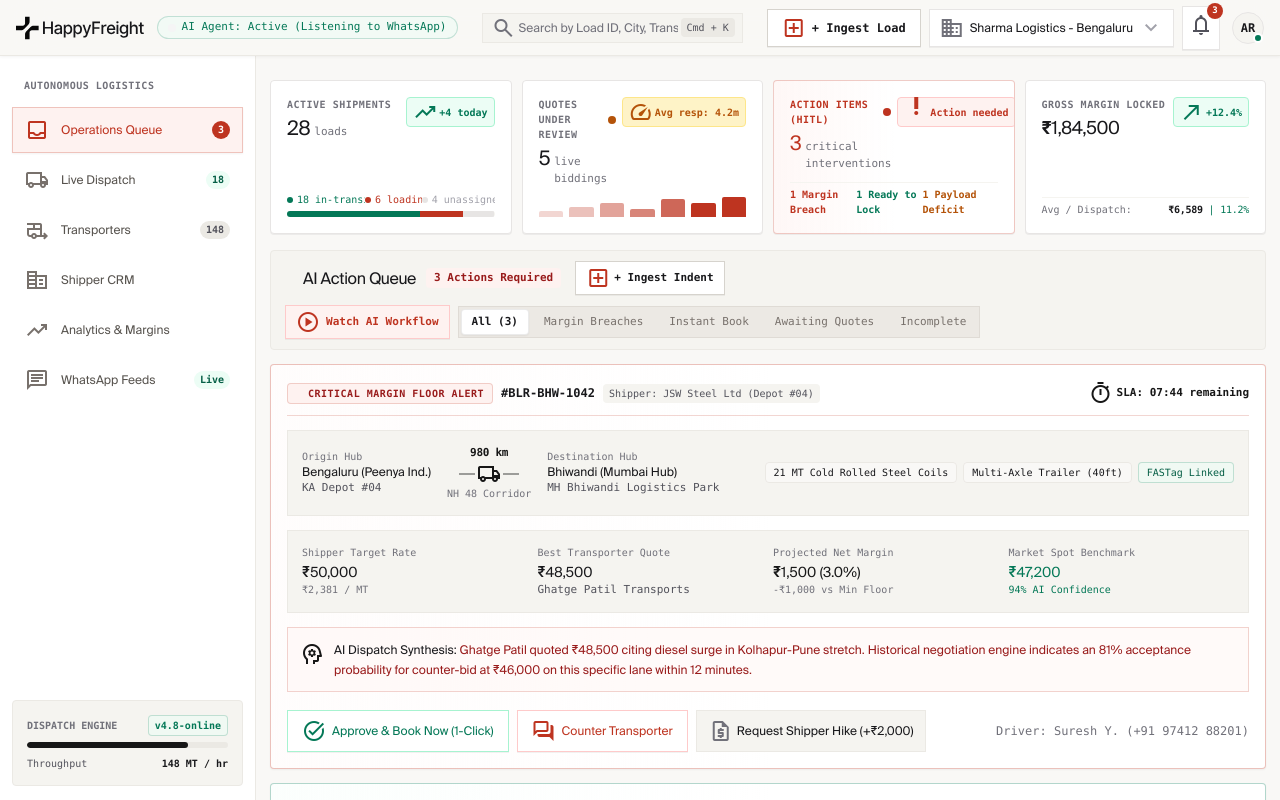
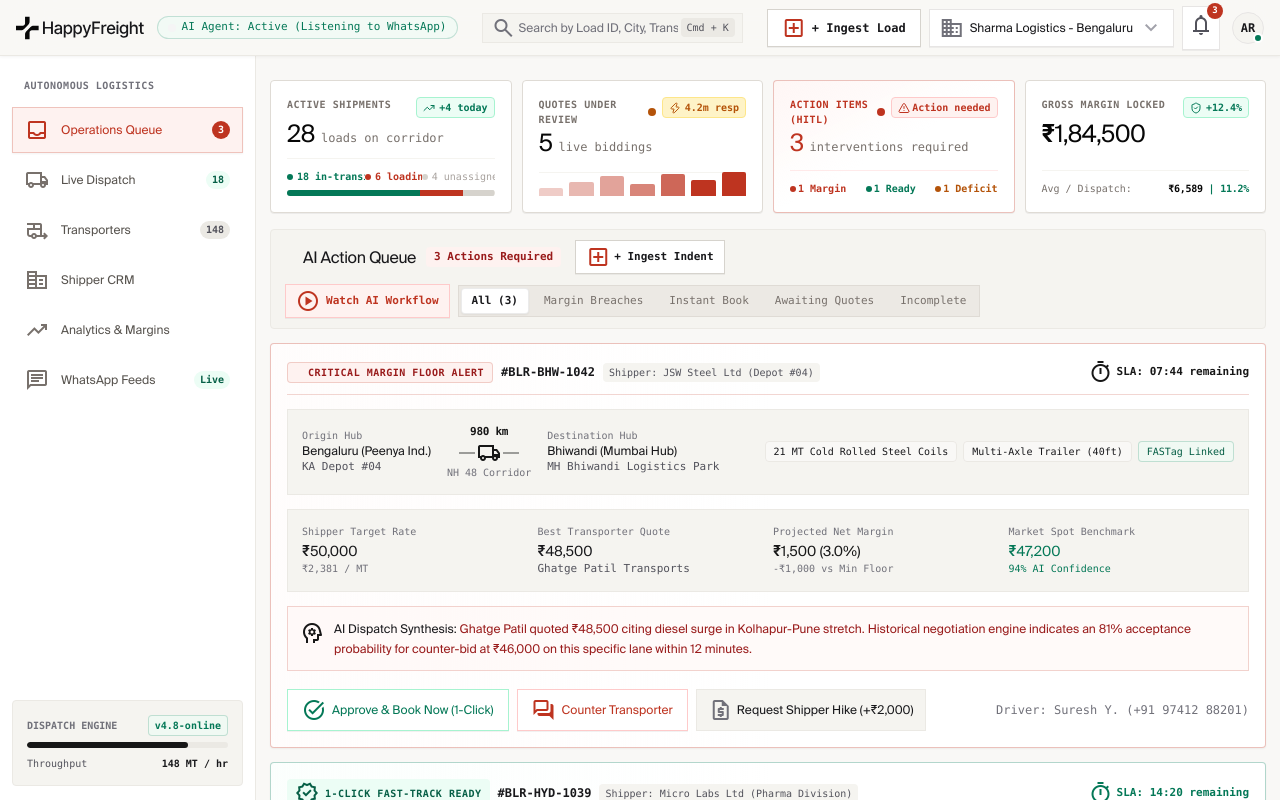
Before and after one commit to AKSHAYRAM2003/fright_broker---agent-harness, a Next.js app in the folder fright-web/: page /dashboard in a window 1280 px wide. Shown: the top 800 px of the page. Built offline with nearby package versions, Linux system fonts and the light colour scheme; a web font is replaced by a local one.

Commit message:
feat(kpi): redesign dashboard operations KPI cards with Stageshow craft principles, rolling numbers, and calibrated micro-charts

```diff
--- a/fright-web/src/components/dashboard/TopStatsBar.tsx
+++ b/fright-web/src/components/dashboard/TopStatsBar.tsx
@@ -2,6 +2,8 @@
 
 import React from "react";
 import { DashboardStats } from "@/types/load";
+import { NumberRoll } from "@/components/stageshow/NumberRoll";
+import { TrendingUp, Zap, AlertTriangle, ShieldCheck } from "lucide-react";
 
 interface TopStatsBarProps {
   stats?: Partial<DashboardStats>;
@@ -22,7 +24,7 @@ export const TopStatsBar: React.FC<TopStatsBarProps> = ({ stats }) => {
   const avgMarginPerDispatch = stats?.avgMarginPerDispatch ?? 6589;
   const avgMarginPct = stats?.avgMarginPct ?? 11.2;
 
-  // Percentage calculations for progress bar
+  // Percentage calculations for status bar
   const totalLoads = activeShipments || 1;
   const inTransitPct = Math.min(100, Math.round((inTransit / totalLoads) * 100));
   const loadingPct = Math.min(100 - inTransitPct, Math.round((loading / totalLoads) * 100));
@@ -31,143 +33,183 @@ export const TopStatsBar: React.FC<TopStatsBarProps> = ({ stats }) => {
   return (
     <div className="w-full overflow-x-auto no-scrollbar pb-0.5">
       <section
-        aria-label="Operational Key Metrics"
-        className="grid grid-cols-4 min-w-[740px] md:min-w-full gap-2.5 sm:gap-3 lg:gap-4 w-full"
+        aria-label="Operational Key Performance Indicators"
+        className="grid grid-cols-4 min-w-[760px] md:min-w-full gap-2.5 sm:gap-3.5 w-full"
       >
-        {/* Stat Card 1: Active Shipments */}
-        <div className="relative overflow-hidden bg-white border border-[#e7e5e4] hover:border-[#be3420]/30 rounded-xl p-3 sm:p-3.5 lg:p-4 shadow-2xs transition-all flex flex-col justify-between group">
+        {/* KPI 1: Active In-Transit Fleet */}
+        <div className="relative overflow-hidden bg-white border border-[#dfdbd5] hover:border-[#a8a29e] rounded-xl p-3.5 sm:p-4 shadow-2xs transition-all duration-300 flex flex-col justify-between group">
+          <div>
             <div className="flex items-start justify-between gap-1.5">
-            <div className="flex flex-col">
-              <span className="font-mono text-[9px] sm:text-[10px] text-[#71717a] uppercase tracking-wider font-semibold">
+              <span className="font-mono text-[10px] text-[#78716c] uppercase tracking-wider font-semibold">
                 Active Shipments
               </span>
-              <div className="flex items-baseline gap-1 mt-0.5">
-                <span className="font-sans text-xl sm:text-2xl font-bold tracking-tight text-[#18181b]">
-                  {activeShipments}
-                </span>
-                <span className="font-mono text-[11px] text-[#71717a] font-medium">loads</span>
-              </div>
-            </div>
-            <span className="inline-flex items-center gap-0.5 px-1.5 py-0.5 bg-[#ecfdf5] text-[#047857] border border-[#a7f3d0] rounded font-mono text-[9px] sm:text-[10px] font-bold shrink-0">
-              <span className="material-symbols-outlined text-[11px]">trending_up</span>
+              <span className="inline-flex items-center gap-1 px-1.5 py-0.5 bg-[#ecfdf5] text-[#047857] border border-[#a7f3d0] rounded font-mono text-[10px] font-bold shrink-0">
+                <TrendingUp className="w-3 h-3" />
                 +4 today
               </span>
             </div>
 
-          <div className="mt-2.5 sm:mt-3">
-            <div className="flex items-center justify-between text-[#71717a] font-mono text-[9px] sm:text-[10px] mb-1">
-              <span className="flex items-center gap-1 text-[#047857] font-medium truncate">
-                <span className="h-1.5 w-1.5 rounded-full bg-[#047857] shrink-0"></span>{inTransit} in-transit
+            {/* Hero Number */}
+            <div className="flex items-baseline gap-1.5 mt-1">
+              <span className="font-sans text-2xl sm:text-[28px] font-bold tracking-tight text-[#070707] leading-none">
+                <NumberRoll value={activeShipments} />
               </span>
-              <span className="flex items-center gap-1 text-[#be3420] font-medium truncate">
-                <span className="h-1.5 w-1.5 rounded-full bg-[#be3420] shrink-0"></span>{loading} loading
+              <span className="font-mono text-xs text-[#78716c] font-medium">loads on corridor</span>
+            </div>
+          </div>
+
+          {/* Segmented Pipeline Track */}
+          <div className="mt-3 pt-2.5 border-t border-[#f5f4f0] flex flex-col gap-1.5">
+            <div className="flex items-center justify-between text-[#78716c] font-mono text-[10px]">
+              <span className="flex items-center gap-1 text-[#047857] font-semibold truncate">
+                <span className="h-1.5 w-1.5 rounded-full bg-[#047857] shrink-0" />
+                {inTransit} in-transit
               </span>
-              <span className="flex items-center gap-1 text-[#a1a1aa] truncate">
-                <span className="h-1.5 w-1.5 rounded-full bg-[#e7e5e4] shrink-0"></span>{unassigned} unassigned
+              <span className="flex items-center gap-1 text-[#be3420] font-semibold truncate">
+                <span className="h-1.5 w-1.5 rounded-full bg-[#be3420] shrink-0" />
+                {loading} loading
+              </span>
+              <span className="flex items-center gap-1 text-[#a8a29e] font-medium truncate">
+                <span className="h-1.5 w-1.5 rounded-full bg-[#d6d3cd] shrink-0" />
+                {unassigned} unassigned
               </span>
             </div>
-            <div className="w-full h-1.5 bg-[#f5f4f0] rounded-full overflow-hidden flex">
-              <div className="bg-[#047857] h-full transition-all duration-500" style={{ width: `${inTransitPct}%` }} title={`${inTransit} In-Transit (${inTransitPct}%)`}></div>
-              <div className="bg-[#be3420] h-full transition-all duration-500" style={{ width: `${loadingPct}%` }} title={`${loading} Loading (${loadingPct}%)`}></div>
-              <div className="bg-[#e7e5e4] h-full transition-all duration-500" style={{ width: `${unassignedPct}%` }} title={`${unassigned} Unassigned (${unassignedPct}%)`}></div>
+
+            {/* Smooth Tri-color Track */}
+            <div className="w-full h-1.5 bg-[#eae7e1] rounded-full overflow-hidden flex shadow-inner">
+              <div
+                className="bg-[#047857] h-full transition-all duration-700 ease-out"
+                style={{ width: `${inTransitPct}%` }}
+                title={`${inTransit} In-Transit (${inTransitPct}%)`}
+              />
+              <div
+                className="bg-[#be3420] h-full transition-all duration-700 ease-out"
+                style={{ width: `${loadingPct}%` }}
+                title={`${loading} Loading (${loadingPct}%)`}
+              />
+              <div
+                className="bg-[#d6d3cd] h-full transition-all duration-700 ease-out"
+                style={{ width: `${unassignedPct}%` }}
+                title={`${unassigned} Unassigned (${unassignedPct}%)`}
+              />
             </div>
           </div>
         </div>
 
-        {/* Stat Card 2: Quotes Under Review */}
-        <div className="relative overflow-hidden bg-white border border-[#e7e5e4] hover:border-[#be3420]/30 rounded-xl p-3 sm:p-3.5 lg:p-4 shadow-2xs transition-all flex flex-col justify-between group">
+        {/* KPI 2: WhatsApp Spot Biddings */}
+        <div className="relative overflow-hidden bg-white border border-[#dfdbd5] hover:border-[#a8a29e] rounded-xl p-3.5 sm:p-4 shadow-2xs transition-all duration-300 flex flex-col justify-between group">
+          <div>
             <div className="flex items-start justify-between gap-1.5">
-            <div className="flex flex-col">
               <div className="flex items-center gap-1.5">
-                <span className="font-mono text-[9px] sm:text-[10px] text-[#71717a] uppercase tracking-wider font-semibold">
+                <span className="font-mono text-[10px] text-[#78716c] uppercase tracking-wider font-semibold">
                   Quotes Under Review
                 </span>
                 <span className="relative flex h-2 w-2">
-                  <span className="animate-ping absolute inline-flex h-full w-full rounded-full bg-[#b45309] opacity-75"></span>
-                  <span className="relative inline-flex rounded-full h-2 w-2 bg-[#b45309]"></span>
+                  <span className="animate-ping absolute inline-flex h-full w-full rounded-full bg-[#b45309] opacity-75" />
+                  <span className="relative inline-flex rounded-full h-2 w-2 bg-[#b45309]" />
                 </span>
               </div>
-              <div className="flex items-baseline gap-1 mt-0.5">
-                <span className="font-sans text-xl sm:text-2xl font-bold tracking-tight text-[#18181b]">
-                  {quotesUnderReview}
-                </span>
-                <span className="font-mono text-[11px] text-[#71717a] font-medium">live biddings</span>
-              </div>
-            </div>
-            <span className="inline-flex items-center gap-0.5 px-1.5 py-0.5 bg-[#fef3c7] text-[#b45309] border border-[#fde68a] rounded font-mono text-[9px] sm:text-[10px] font-bold shrink-0">
-              <span className="material-symbols-outlined text-[11px]">speed</span>
-              Avg resp: {avgResponseTime}
+              <span className="inline-flex items-center gap-1 px-1.5 py-0.5 bg-[#fef3c7] text-[#b45309] border border-[#fde68a] rounded font-mono text-[10px] font-bold shrink-0">
+                <Zap className="w-3 h-3 text-[#b45309]" />
+                {avgResponseTime} resp
               </span>
             </div>
 
-          {/* Calibrated Burnt Rust Mini Barchart */}
-          <div className="mt-2.5 sm:mt-3 flex items-end justify-between gap-1.5 h-4 sm:h-5 pt-0.5">
-            <div className="w-full bg-[#be3420]/20 h-1.5 rounded-t-xs" title="10m ago"></div>
-            <div className="w-full bg-[#be3420]/30 h-2.5 rounded-t-xs" title="8m ago"></div>
-            <div className="w-full bg-[#be3420]/45 h-3.5 rounded-t-xs" title="6m ago"></div>
-            <div className="w-full bg-[#be3420]/60 h-2 rounded-t-xs" title="4m ago"></div>
-            <div className="w-full bg-[#be3420]/75 h-4.5 rounded-t-xs" title="2m ago"></div>
-            <div className="w-full bg-[#be3420] h-3.5 rounded-t-xs" title="1m ago"></div>
-            <div className="w-full bg-[#be3420] h-5 rounded-t-xs animate-pulse" title="Now"></div>
+            {/* Hero Number */}
+            <div className="flex items-baseline gap-1.5 mt-1">
+              <span className="font-sans text-2xl sm:text-[28px] font-bold tracking-tight text-[#070707] leading-none">
+                <NumberRoll value={quotesUnderReview} />
+              </span>
+              <span className="font-mono text-xs text-[#78716c] font-medium">live biddings</span>
             </div>
           </div>
 
-        {/* Stat Card 3: Action Items HITL */}
-        <div className="relative overflow-hidden bg-white border border-[#be3420]/25 bg-gradient-to-r from-[#fef2f0]/60 via-white to-white rounded-xl p-3 sm:p-3.5 lg:p-4 shadow-2xs transition-all flex flex-col justify-between group">
+          {/* Stageshow Mini Barchart Rhythm */}
+          <div className="mt-3 pt-2.5 border-t border-[#f5f4f0] flex items-end justify-between gap-1.5 h-6">
+            <div className="flex-1 bg-[#be3420]/25 hover:bg-[#be3420]/40 transition-colors h-2 rounded-t-xs" title="12m ago: 1 quote" />
+            <div className="flex-1 bg-[#be3420]/35 hover:bg-[#be3420]/50 transition-colors h-3.5 rounded-t-xs" title="9m ago: 2 quotes" />
+            <div className="flex-1 bg-[#be3420]/45 hover:bg-[#be3420]/60 transition-colors h-5 rounded-t-xs" title="6m ago: 4 quotes" />
+            <div className="flex-1 bg-[#be3420]/60 hover:bg-[#be3420]/75 transition-colors h-3 rounded-t-xs" title="4m ago: 2 quotes" />
+            <div className="flex-1 bg-[#be3420]/75 hover:bg-[#be3420]/90 transition-colors h-5.5 rounded-t-xs" title="2m ago: 5 quotes" />
+            <div className="flex-1 bg-[#be3420] h-4 rounded-t-xs" title="1m ago: 3 quotes" />
+            <div className="flex-1 bg-[#be3420] h-6 rounded-t-xs animate-pulse" title="Now: Active incoming quote" />
+          </div>
+        </div>
+
+        {/* KPI 3: Action Items HITL (Focal Alert Card) */}
+        <div className="relative overflow-hidden bg-[#fefcfb] border border-[#be3420]/30 hover:border-[#be3420]/50 rounded-xl p-3.5 sm:p-4 shadow-2xs transition-all duration-300 flex flex-col justify-between group bg-gradient-to-br from-[#fef2f0]/60 via-white to-white">
+          <div>
             <div className="flex items-start justify-between gap-1.5">
-            <div className="flex flex-col">
               <div className="flex items-center gap-1.5">
-                <span className="font-mono text-[9px] sm:text-[10px] text-[#be3420] uppercase tracking-wider font-bold">
+                <span className="font-mono text-[10px] text-[#be3420] uppercase tracking-wider font-bold">
                   Action Items (HITL)
                 </span>
                 <span className="relative flex h-2 w-2">
-                  <span className="animate-ping absolute inline-flex h-full w-full rounded-full bg-[#be3420] opacity-75"></span>
-                  <span className="relative inline-flex rounded-full h-2 w-2 bg-[#be3420]"></span>
+                  <span className="animate-ping absolute inline-flex h-full w-full rounded-full bg-[#be3420] opacity-75" />
+                  <span className="relative inline-flex rounded-full h-2 w-2 bg-[#be3420]" />
                 </span>
               </div>
-              <div className="flex items-baseline gap-1 mt-0.5">
-                <span className="font-sans text-xl sm:text-2xl font-bold tracking-tight text-[#be3420]">
-                  {actionItemsHitl}
-                </span>
-                <span className="font-mono text-[11px] text-[#71717a] font-medium">critical interventions</span>
-              </div>
-            </div>
-            <span className="inline-flex items-center gap-0.5 px-1.5 py-0.5 bg-[#fef2f0] text-[#be3420] border border-[#fecaca] rounded font-mono text-[9px] sm:text-[10px] font-bold shrink-0">
-              <span className="material-symbols-outlined text-[11px] animate-bounce">priority_high</span>
+              <span className="inline-flex items-center gap-0.5 px-1.5 py-0.5 bg-[#fef2f0] text-[#be3420] border border-[#fecaca] rounded font-mono text-[10px] font-bold shrink-0">
+                <AlertTriangle className="w-3 h-3 text-[#be3420]" />
                 Action needed
               </span>
             </div>
 
-          <div className="mt-2.5 sm:mt-3 flex items-center justify-between font-mono text-[9px] sm:text-[10px] pt-1 border-t border-[#f5f4f0]">
-            <span className="text-[#be3420] font-bold">{marginBreaches} Margin Breach</span>
-            <span className="text-[#047857] font-bold">{readyToLock} Ready to Lock</span>
-            <span className="text-[#b45309] font-bold">{payloadDeficits} Payload Deficit</span>
+            {/* Hero Number */}
+            <div className="flex items-baseline gap-1.5 mt-1">
+              <span className="font-sans text-2xl sm:text-[28px] font-bold tracking-tight text-[#be3420] leading-none">
+                <NumberRoll value={actionItemsHitl} />
+              </span>
+              <span className="font-mono text-xs text-[#78716c] font-medium">interventions required</span>
             </div>
           </div>
 
-        {/* Stat Card 4: Gross Margin Locked */}
-        <div className="relative overflow-hidden bg-white border border-[#e7e5e4] hover:border-[#047857]/40 rounded-xl p-3 sm:p-3.5 lg:p-4 shadow-2xs transition-all flex flex-col justify-between group">
-          <div className="flex items-start justify-between gap-1.5">
-            <div className="flex flex-col">
-              <span className="font-mono text-[9px] sm:text-[10px] text-[#71717a] uppercase tracking-wider font-semibold">
-                Gross Margin Locked
+          {/* Tri-Pill Sub-Metrics */}
+          <div className="mt-3 pt-2.5 border-t border-[#fecaca]/40 flex items-center justify-between font-mono text-[10px]">
+            <span className="text-[#be3420] font-bold flex items-center gap-0.5">
+              <span className="h-1.5 w-1.5 rounded-full bg-[#be3420]" />
+              {marginBreaches} Margin
             </span>
-              <div className="flex items-baseline gap-1 mt-0.5">
-                <span className="font-sans text-lg sm:text-2xl font-bold tracking-tight text-[#18181b]">
-                  ₹{grossMarginLocked.toLocaleString("en-IN")}
+            <span className="text-[#047857] font-bold flex items-center gap-0.5">
+              <span className="h-1.5 w-1.5 rounded-full bg-[#047857]" />
+              {readyToLock} Ready
+            </span>
+            <span className="text-[#b45309] font-bold flex items-center gap-0.5">
+              <span className="h-1.5 w-1.5 rounded-full bg-[#b45309]" />
+              {payloadDeficits} Deficit
             </span>
           </div>
         </div>
-            <span className="inline-flex items-center gap-0.5 px-1.5 py-0.5 bg-[#ecfdf5] text-[#047857] border border-[#a7f3d0] rounded font-mono text-[9px] sm:text-[10px] font-bold shrink-0">
-              <span className="material-symbols-outlined text-[11px]">north_east</span>
+
+        {/* KPI 4: Gross Margin Locked */}
+        <div className="relative overflow-hidden bg-white border border-[#dfdbd5] hover:border-[#a8a29e] rounded-xl p-3.5 sm:p-4 shadow-2xs transition-all duration-300 flex flex-col justify-between group">
+          <div>
+            <div className="flex items-start justify-between gap-1.5">
+              <span className="font-mono text-[10px] text-[#78716c] uppercase tracking-wider font-semibold">
+                Gross Margin Locked
+              </span>
+              <span className="inline-flex items-center gap-1 px-1.5 py-0.5 bg-[#ecfdf5] text-[#047857] border border-[#a7f3d0] rounded font-mono text-[10px] font-bold shrink-0">
+                <ShieldCheck className="w-3 h-3 text-[#047857]" />
                 +12.4%
               </span>
             </div>
 
-          <div className="mt-2.5 sm:mt-3 flex items-center justify-between font-mono text-[9px] sm:text-[10px] pt-1 border-t border-[#f5f4f0]">
-            <span className="text-[#71717a]">Avg / Dispatch:</span>
-            <span className="text-[#18181b] font-bold tracking-tight">
-              ₹{avgMarginPerDispatch.toLocaleString("en-IN")} <span className="text-[#047857] font-medium">| {avgMarginPct}%</span>
+            {/* Hero Number */}
+            <div className="flex items-baseline gap-1.5 mt-1">
+              <span className="font-sans text-2xl sm:text-[28px] font-bold tracking-tight text-[#070707] leading-none">
+                <NumberRoll value={grossMarginLocked} prefix="₹" />
+              </span>
+            </div>
+          </div>
+
+          {/* Efficiency Benchmark */}
+          <div className="mt-3 pt-2.5 border-t border-[#f5f4f0] flex items-center justify-between font-mono text-[10px]">
+            <span className="text-[#78716c]">Avg / Dispatch:</span>
+            <span className="text-[#070707] font-bold tracking-tight">
+              <NumberRoll value={avgMarginPerDispatch} prefix="₹" />{" "}
+              <span className="text-[#047857] font-semibold">
+                | <NumberRoll value={avgMarginPct} decimals={1} suffix="%" />
+              </span>
             </span>
           </div>
         </div>
```
Also changed, not shown: fright-web/src/components/dashboard/QueueWalkthroughModal.tsx (line endings or trailing spaces), fright-web/src/components/stageshow/Cursor.tsx (line endings or trailing spaces), fright-web/src/components/stageshow/NumberRoll.tsx (line endings or trailing spaces). Lines whose indentation alone changed are shown as unchanged.
